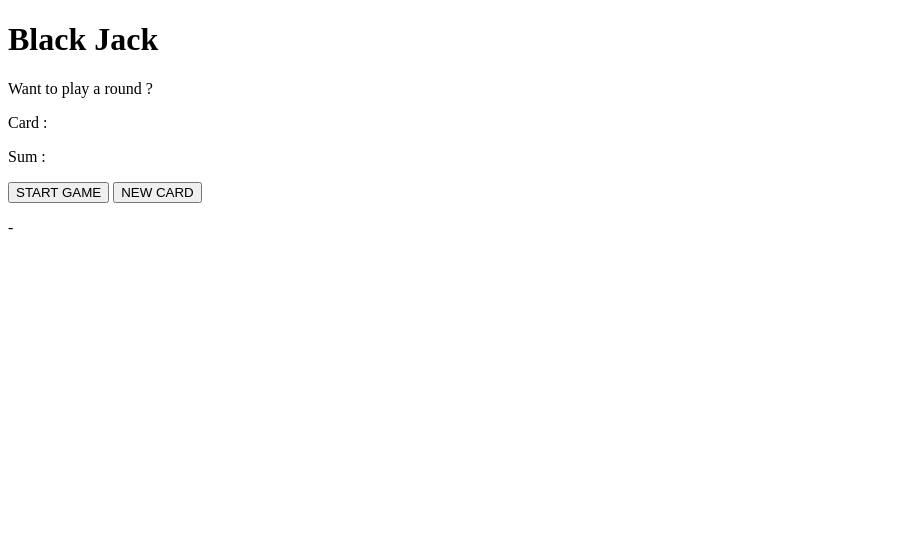
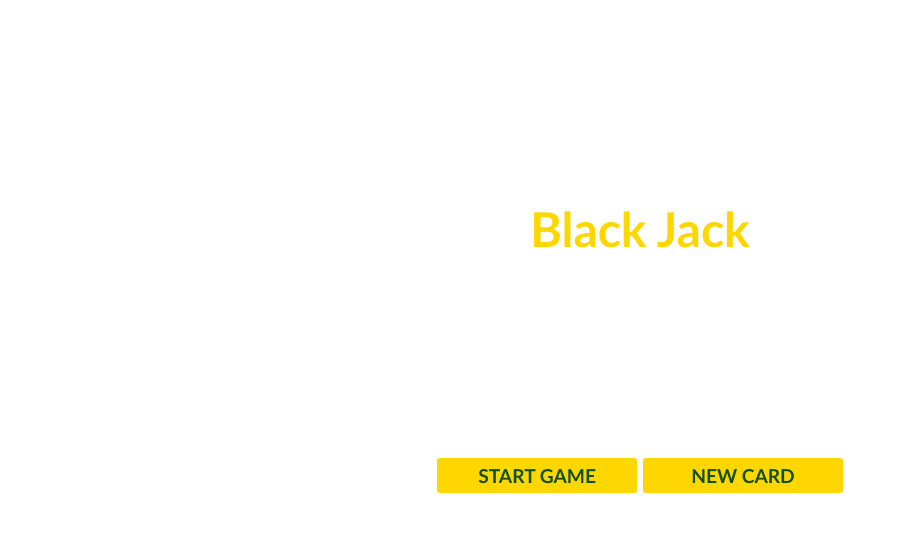
Before and after one commit to rAvIkUmRa/Black-Jack-Game, a plain HTML site: page index.html in a window 1280 px wide. Shown: the whole page, without its empty margins (0-898 px from the left). Drawn offline with Linux system fonts and the light colour scheme.

Commit message:
Update index.html

```diff
--- a/index.html
+++ b/index.html
@@ -4,7 +4,7 @@
     <meta charset="UTF-8">
     <meta http-equiv="X-UA-Compatible" content="IE=edge">
     <meta name="viewport" content="width=device-width, initial-scale=1.0">
-    <link rel="stylesheet" href="blackjack.css">
+    <link rel="stylesheet" href="style.css">
     <title>BLACKJACK GAME</title>
 </head>
 <body>
```
